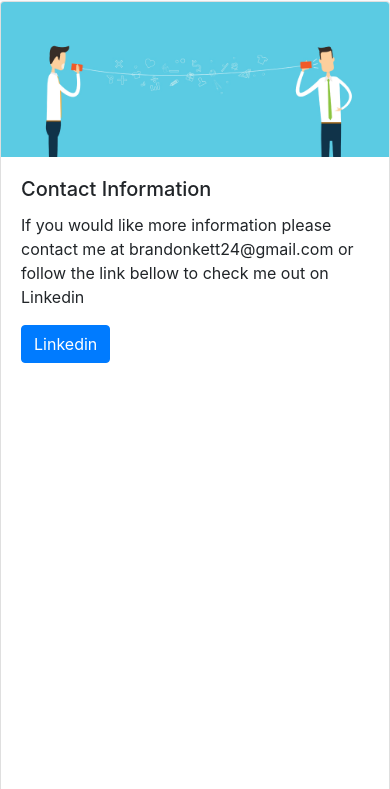
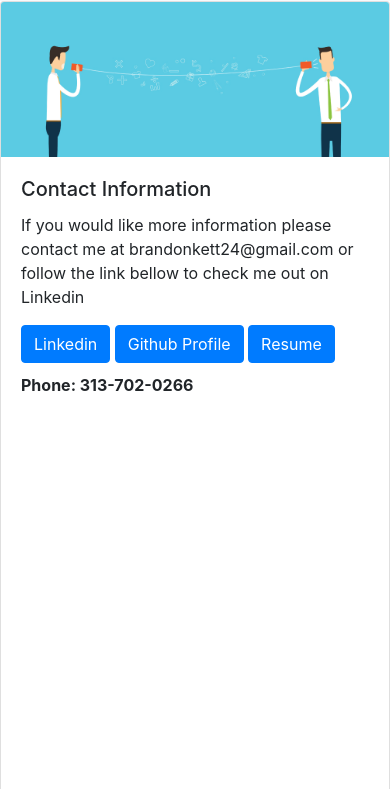
Before and after one commit to brandonkett21/Portfolio, a plain HTML site: page contact.html in a window 390 px wide. Shown: the part 55-844 px from the top of the page. Drawn offline with nearby package versions, Linux system fonts and the light colour scheme.

Commit message:
added link to github, added phone number

```diff
--- a/contact.html
+++ b/contact.html
@@ -62,6 +62,13 @@
           class="btn btn-primary"
           >Linkedin</a
         >
+        <a href="https://github.com/brandonkett21" class="btn btn-primary"
+          >Github Profile</a
+        >
+        <a href="assets/images/Brandon-Ketterman.pdf" class="btn btn-primary"
+          >Resume</a
+        >
+        <p class="phone">Phone: 313-702-0266</p>
       </div>
     </div>
     <footer
--- a/style.css
+++ b/style.css
@@ -37,7 +37,10 @@ header .overlay {
   opacity: 0.5;
   z-index: 1;
 }
-
+.phone {
+  padding-top: 10px;
+  font-weight: bold;
+}
 @media (pointer: coarse) and (hover: none) {
   header {
     background: url("https://source.unsplash.com/XT5OInaElMw/1600x900") black
```
